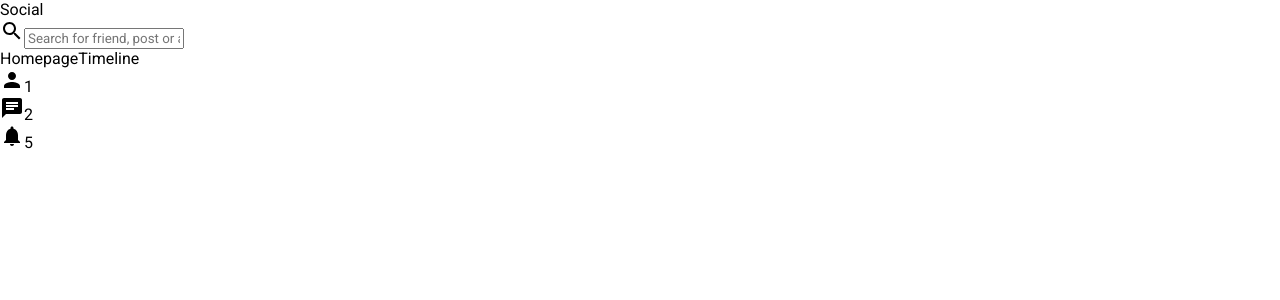
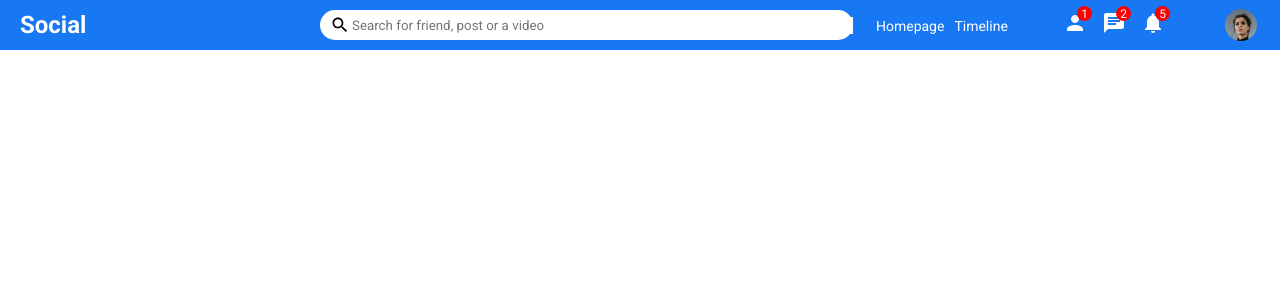
Before and after one commit to kvlasic/social-media, a React (Create React App) app in the folder frontend/: page / in a window 1280 px wide. Shown: the top 300 px of the page. Built offline with nearby package versions, Linux system fonts and the light colour scheme.

Commit message:
style topbar

```diff
--- a/frontend/src/components/topbar/Topbar.js
+++ b/frontend/src/components/topbar/Topbar.js
@@ -9,7 +9,7 @@
       </div>
       <div className="topbarCenter">
         <div className="searchbar">
-          <Search />
+          <Search className="searchIcon" />
           <input
             placeholder="Search for friend, post or a video"
             className="searchInput"
@@ -35,6 +35,7 @@
             <span className="topbarIconBadge">5</span>
           </div>
         </div>
+        <img src="/assets/person/1.jpeg" alt="" className="topbarImg" />
       </div>
     </div>
   );
--- a/frontend/src/components/topbar/topbar.css
+++ b/frontend/src/components/topbar/topbar.css
@@ -0,0 +1,95 @@
+.topbarContainer {
+  height: 50px;
+  width: 100%;
+  background-color: #1877f2;
+  display: flex;
+  align-items: center;
+  position: sticky;
+  top: 0;
+}
+
+.topbarLeft {
+  flex: 3;
+}
+
+.logo {
+  font-size: 24px;
+  margin-left: 20px;
+  font-weight: bold;
+  color: white;
+  cursor: pointer;
+}
+
+.topbarCenter {
+  flex: 5;
+}
+
+.searchbar {
+  width: 100%;
+  height: 30px;
+  background-color: white;
+  border-radius: 30px;
+  display: flex;
+  align-items: center;
+}
+
+.searchIcon {
+  font-size: 20px !important;
+  margin-left: 10px;
+}
+
+.searchInput {
+  border: none;
+  width: 95%;
+}
+
+.searchInput:focus {
+  outline: none;
+}
+
+.topbarRight {
+  flex: 4;
+  display: flex;
+  align-items: center;
+  justify-content: space-around;
+  color: white;
+}
+
+.topbarLink {
+  margin-right: 10px;
+  font-size: 14px;
+  cursor: pointer;
+}
+
+.topbarIcons {
+  display: flex;
+}
+
+.topbarIconItem {
+  margin-right: 15px;
+  cursor: pointer;
+  position: relative;
+}
+
+.topbarIconBadge {
+  width: 15px;
+  height: 15px;
+  background-color: red;
+  border-radius: 50%;
+  color: white;
+  position: absolute;
+  top: -5px;
+  right: -5px;
+  display: flex;
+  align-items: center;
+  justify-content: center;
+  font-size: 12px;
+}
+
+.topbarImg {
+  height: 32px;
+  width: 32px;
+  border-radius: 50%;
+  object-fit: cover;
+  cursor: pointer;
+}
```
